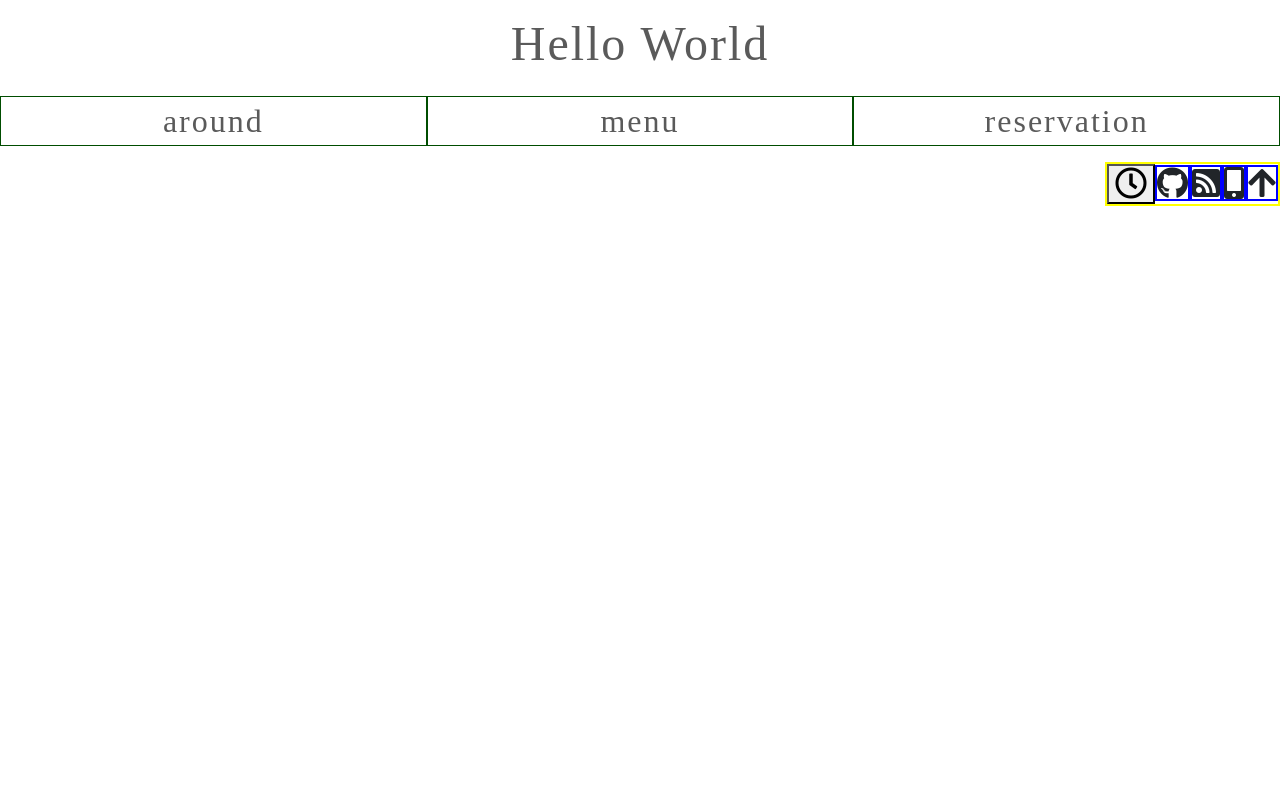
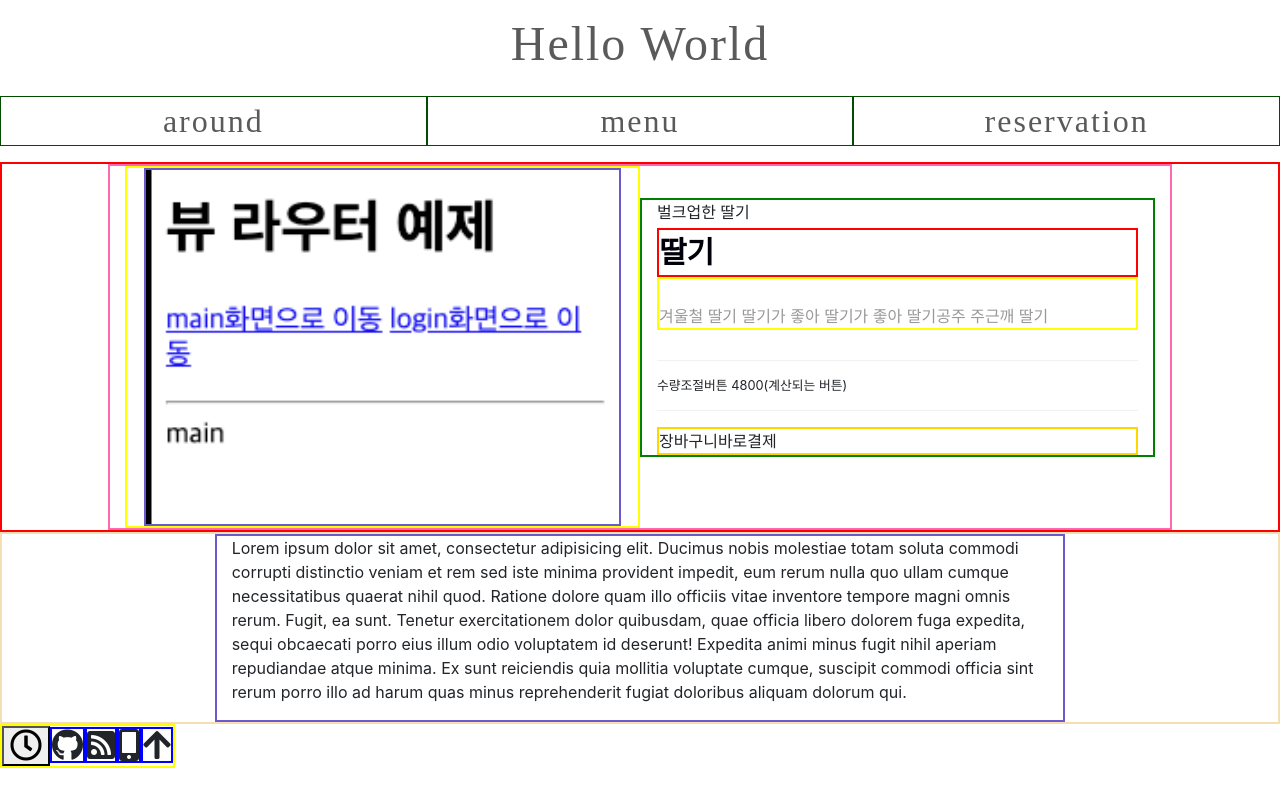
Before and after one commit to borisohyoun/reservation, a Vue app in the folder simple/: page /detail/1 in a window 1280 px wide. Built offline with nearby package versions, Linux system fonts and the light colour scheme; a web font is replaced by a local one.

Commit message:
add itemdetais.js ---router connect with reservation.vue  and detail.vue
 renewal img src success

```diff
--- a/simple/src/components/detail.vue
+++ b/simple/src/components/detail.vue
@@ -2,37 +2,110 @@
     <div>
         <b-container fluid >
             <b-row class="mainTop">
-                <b-col cols="12" md="6" class="main_img">tkwls</b-col>
-                <b-col cols="12" md="6" class="main_exp">rmf</b-col>
+                <b-col offset="1" cols="10" md="10" class="top_wrap" >
+                <b-col cols="12" md="6" class="main_img">
+                    <img v-bind:src="data.listImage">
+                </b-col>
+                <b-col cols="12" md="6" class="main_exp">
+                    <div class="detail_wrap">
+                        <em>{{ data.em }}</em>
+                        <strong>{{ data.name }}</strong>
+                        <p>{{ data.explain }}</p>
+                    </div>
+
+                    <div class="detail_price">
+                        <span>수량조절버튼 </span>
+                        <span>{{ data.price }}(계산되는 버튼)</span>
+                    </div>
+                    <div class="cart_wrap">
+                        <span>장바구니</span>
+                        <span>바로결제</span>
+                    </div>
+                </b-col>
+                </b-col>
             </b-row>
-            <b-row class="exp_wrap">
-                tjfaud
+            <b-row class="exp_container">
+                <b-col offset="2" cols="8" md="8" class="exp_wrap">
+                    <p>Lorem ipsum dolor sit amet, consectetur adipisicing elit. Ducimus nobis molestiae totam soluta commodi corrupti distinctio veniam et rem sed iste minima provident impedit, eum rerum nulla quo ullam cumque necessitatibus quaerat nihil quod. Ratione dolore quam illo officiis vitae inventore tempore magni omnis rerum. Fugit, ea sunt. Tenetur exercitationem dolor quibusdam, quae officia libero dolorem fuga expedita, sequi obcaecati porro eius illum odio voluptatem id deserunt! Expedita animi minus fugit nihil aperiam repudiandae atque minima. Ex sunt reiciendis quia mollitia voluptate cumque, suscipit commodi officia sint rerum porro illo ad harum quas minus reprehenderit fugiat doloribus aliquam dolorum qui.</p>
+                </b-col>
             </b-row>
         </b-container>
     </div>
 </template>
 <script>
-import reservation from '././reservation.vue'
+import { eventBus } from '../main'
+import data from '../data/itemdetail'
+
 export default {
-    name:'detail'
+    name:'detail',
+    // props:['name','price','explain','listImage'],
+    data(){
+        const index = this.$route.params.contentId
+        return{
+            data : data[index]
+        }
+    },
+    methods:{
+    }
 
 }
 </script>
 <style scoped>
     .mainTop{
         border:2px solid red;
-
+    }
+    .top_wrap{
+        border:2px solid hotpink;
     }
     .main_img{
         bordeR:2px solid yellow;
         float: left;
     }
+    .main_img img{
+        border:2px solid slateblue;
+        width: 477px;
+        height: 358px;
+        margin:auto;
+        display: block;
+    }
     .main_exp{
         border:2px solid green;
         float: left;
-
+        margin-top: 2rem;
+    }
+    .exp_container{
+        border:2px solid wheat;
     }
     .exp_wrap{
         border:2px solid slateblue;
     }
+    .detail_wrap > em{
+        font-size: 16px;
+        font-style: normal;
+    }
+    .detail_wrap > strong{
+        border:2px solid red;
+        display: block;
+        margin-top: 4px;
+        color: #00000a;
+        font-size: 30px;
+    }
+    .detail_wrap > p {
+        border:2px solid yellow;
+        padding-top: 25px;
+        color: #999;
+    }
+    .detail_price{
+        border:2px solid green;
+        font-size: 0.8rem;
+        margin-top: 30px;
+        padding: 15px 0;
+        border-width: 1px 0;
+        border-style: solid;
+        border-color: #f1f1f1;
+    }
+    .cart_wrap{
+        border:2px solid gold;
+        margin-top: 16px
+    }
 </style>
--- a/simple/src/components/footer.vue
+++ b/simple/src/components/footer.vue
@@ -31,7 +31,6 @@ export default {
 <style scoped>
     div {
         display: inline-block;
-        float: right;
     }
     .footer{
         border:2px solid yellow;
--- a/simple/src/components/reservation.vue
+++ b/simple/src/components/reservation.vue
@@ -2,20 +2,18 @@
     <div>
         <div class="shop_wrap">
             <b card group deck class="shop_list">
-                <b-card img-src="https://picsum.photos/400/200/?image=41" img-alt="Image" img-top class="list_item" v-for="item in items">
-                    <b-card-text class="bc_text">
-                        <p class="item_title">{{ item.name }}</p>
-                        <p class="item_explain">{{ item.explain }}</p>
-                        <p class="item_price if"> {{ item.price }}원 </p>
+                <b-card class="list_item" v-for="(value,index) in data" v-bind:key="value.name" >
+                    <b-card-img v-bind:src="value.listImage" img-alt="Image" img-top></b-card-img>
+                    <b-card-text class="bc_text" v-on:click="detail(index)">
+                        <p class="item_title">{{ value.name }}</p>
+                        <p class="item_explain">{{ value.explain }}</p>
+                        <p class="item_price if"> {{ value.price }}원 </p>
                     </b-card-text>
                     <template v-slot:footer>
                         <span class="text-muted">
-                            Parent counter : {{ $store.state.counter }} <br />
                             <button v-on:click="minusCart" ><i class="fas fa-minus"></i></button>
                             <span class="show_count">{{ counter }}</span>
                             <button v-on:click="plusCart"> <i class="fas fa-plus"></i></button>
-
-                            <child></child>
                         </span>
                         <b-button href="#" variant="primary" class="if" >결제하기</b-button>
                         <b-button href="#" variant="primary" class="if" ><i class="fas fa-cart-plus"></i></b-button>
@@ -27,36 +25,46 @@
 </template>
 
 <script>
-import Child from './Child.vue'
+import { eventBus } from '../main'
+import data from '../data/itemdetail'
 export default {
     name:'reservation',
     data(){
         return{
-            items:{
-                apple:{ id:0, name:'사과', explain:'맛좋은 사과', price:'6500', url:'https://picsum.photos/300/300/?image=41', alt:"apple"},
-                strawbrerry:{ id:1, name:'딸기', explain:'겨울철 딸기', price:'4800', url:'././assetes/2.png', alt:"straberry"},
-                pear:{ id:2, name:'배', explain:'나주 배 나주 곰탕', price:'2300', url:'././assetes/3.png', alt:"pear"},
-                grape:{ id:3, name:'포도', explain:'씨있는 포도는 싫어', price:'1000', url:'././assetes/4.png', alt:"grape"}
-            },
+            // items:{
+            //     apple:{ id:0, name:'사과', explain:'맛좋은 사과', price:'6500',  listImage:'https://picsum.photos/300/300/?image=41', alt:"apple"},
+            //     strawbrerry:{ id:1, name:'딸기', explain:'겨울철 딸기', price:'4800',  listImage:'././assetes/2.png', alt:"straberry"},
+            //     pear:{ id:2, name:'배', explain:'나주 배 나주 곰탕', price:'2300',  listImage:'././assetes/3.png', alt:"pear"},
+            //     grape:{ id:3, name:'포도', explain:'씨있는 포도는 싫어', price:'1000',  listImage:'././assetes/4.png', alt:"grape"}
+            // },
             images:{
                     mascot:require('@/assets/1.png'),
                     menu:require('@/assets/apple.jpg'),
                     around:require('@/assets/lboricat.jpg'),
                     reserve:require('@/assets/nanacat.jpg'),
                 },
-            // counter:0 vuex에서 밑에 methods로 넘겨받게 됨.
+            counter:0 ,
+            data: data
         }
     },
-    components:{
-        child:Child
-    },
     methods:{
-            minusCart(){
-                this.$store.state.counter--;
+            minusCart:function(){
+                this.counter -= 1;
             },
-            plusCart(){
-                this.$store.state.counter++;
-            }
+            plusCart:function(){
+                this.counter += 1;
+            },
+            itemName:function(){
+                eventBus.$emit('itemName',item.name)
+            },
+            detail(index){
+                this.$router.push({
+                    name:'detail',
+                    params:{
+                        contentId :index
+                    }
+                })
+            },
         }
 }
 </script>
--- /dev/null
+++ b/simple/src/data/itemdetail.js
@@ -0,0 +1,47 @@
+export default [
+  {
+    id: 0,
+    name: '사과',
+    explain: '맛좋은 사과안녕하세요 맛좋은 사과입니다. 사과 맛이 좋아 ',
+    price: '6500',
+    listImage: require('@/assets/1.png'),
+    alt: 'apple',
+    em: '꿀이 흐르는 사과 '
+
+  },
+
+  {
+    id: 1,
+    name: '딸기',
+    explain: '겨울철 딸기 딸기가 좋아 딸기가 좋아 딸기공주 주근깨 딸기 ',
+    price: '4800',
+    listImage: require('@/assets/2.png'),
+    alt: 'straberry',
+    em: '벌크업한 딸기'
+  },
+
+  {
+    id: 2,
+    name: '배',
+    explain: '나주 배 나주 곰탕 나주 또 뭐가 유명하지 아 나전칠기구나 나주 나주 나주라!',
+    price: '2300',
+    listImage: require('@/assets/3.png'),
+    alt: 'pear',
+    em: '제삿상에 오르는 배'
+  },
+
+  {
+    id: 3,
+    name: '포도',
+    explain: '씨있는 포도는 싫어 씨 있는거는 귀찮아 거봉도 귀찮아 청포도는 씨가 없어서 좋아 ',
+    price: '1000',
+    listImage: require('@/assets/4.png'),
+    alt: 'grape',
+    em: '색색깔깔 포도 '
+  },
+
+  {
+
+  }
+
+]
--- a/simple/src/main.js
+++ b/simple/src/main.js
@@ -9,19 +9,24 @@ import 'bootstrap/dist/css/bootstrap.css'
 import 'bootstrap-vue/dist/bootstrap-vue.css'
 import 'es6-promise/auto'
 
-import { store } from "./store"
 /* configs ... */
 
 Vue.config.productionTip = false
 
 Vue.use(BootstrapVue)
-Vue.prototype.$EventBus = new Vue();
+
+export const eventBus = new Vue({
+  methods: {
+    listItems (date) {
+      this.$emit('listItems', date)
+    }
+  }
+})
 
 /* eslint-disable no-new */
 new Vue({
   el: '#app',
   router,
   components: { App },
-  store :store,
   template: '<App/>'
 })
--- a/simple/src/router/index.js
+++ b/simple/src/router/index.js
@@ -9,32 +9,32 @@ import detail from '@/components/detail'
 Vue.use(Router)
 
 export default new Router({
-  mode:'history',
+  mode: 'history',
   routes: [
     {
       path: '/mainpage',
-      name:'mainpage',
-      component:mainpage
+      name: 'mainpage',
+      component: mainpage
     },
     {
       path: '/around',
-      name:'around',
-      component:around
+      name: 'around',
+      component: around
     },
     {
       path: '/food',
-      name:'food',
-      component:food
+      name: 'food',
+      component: food
     },
     {
       path: '/reservation',
-      name:'reservation',
-      component:reservation
+      name: 'reservation',
+      component: reservation
     },
     {
-      path: '/detail',
-      name:'detail',
-      component:detail
-    },
+      path: '/detail/:contentId',
+      name: 'detail',
+      component: detail
+    }
   ]
 })
--- a/simple/src/store.js
+++ /dev/null
@@ -1,10 +0,0 @@
-import Vue from "vue"
-import Vuex from "vuex"
-
-Vue.use(Vuex);
-
-export const store = new Vuex.Store({
-  state:{
-      counter:0
-  }
-});
```
